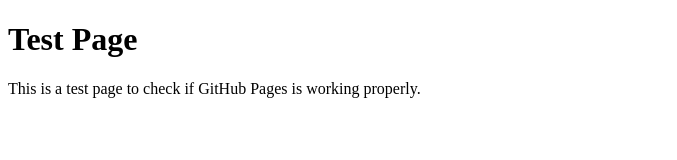
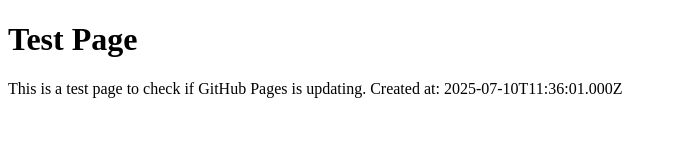
Before and after one commit to GenWise/suruligreens, a plain HTML site: page test.html in a window 1280 px wide. Shown: the whole page, without its empty margins (0-677 px from the left). Drawn offline with Linux system fonts and the light colour scheme.

Commit message:
Add test file to check GitHub Pages updates

```diff
--- a/test.html
+++ b/test.html
@@ -5,9 +5,10 @@
 </head>
 <body>
     <h1>Test Page</h1>
-    <p>This is a test page to check if GitHub Pages is working properly.</p>
+    <p>This is a test page to check if GitHub Pages is updating. Created at: <span id="timestamp"></span></p>
+
     <script>
-        console.log("JavaScript is working!");
+        document.getElementById('timestamp').textContent = new Date().toISOString();
     </script>
 </body>
 </html>
```
